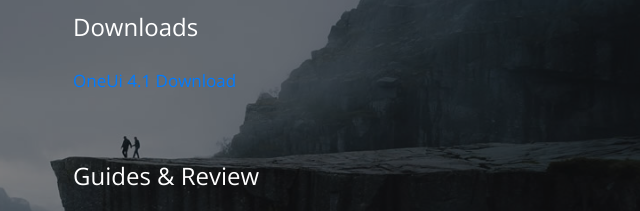
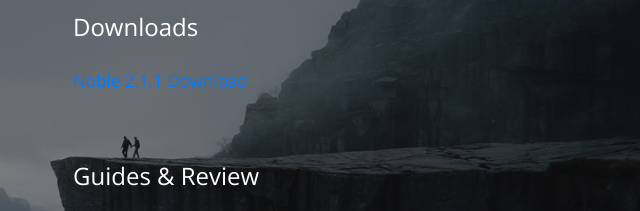
Before and after one commit to Noble-Rom/Noble-Rom.github.io, a plain HTML site: page services.html in a window 1280 px wide. Shown: the part 201-412 px from the top of the page, 637-1277 px from the left. Drawn offline with nearby package versions, Linux system fonts and the light colour scheme; grey boxes are pictures that could not be loaded.

Commit message:
Update services.html

```diff
--- a/services.html
+++ b/services.html
@@ -59,7 +59,7 @@
                         <div class="media my-3 mb-5 tm-service-media tm-service-media-img-l">
                             <div class="media-body tm-service-text">
                                 <h2 class="mb-4 tm-content-title">Downloads</h2>
-                                <p><a href="https://androidfilehost.com/?fid=14655340768118442922">OneUi 4.1 Download</a></p>
+                                <p><a href="https://androidfilehost.com/?fid=14655340768118450068">Noble 2.1.1 Download</a></p>
                             </div>
                         </div>
                         <div class="media my-3 mb-5 tm-service-media">
```
